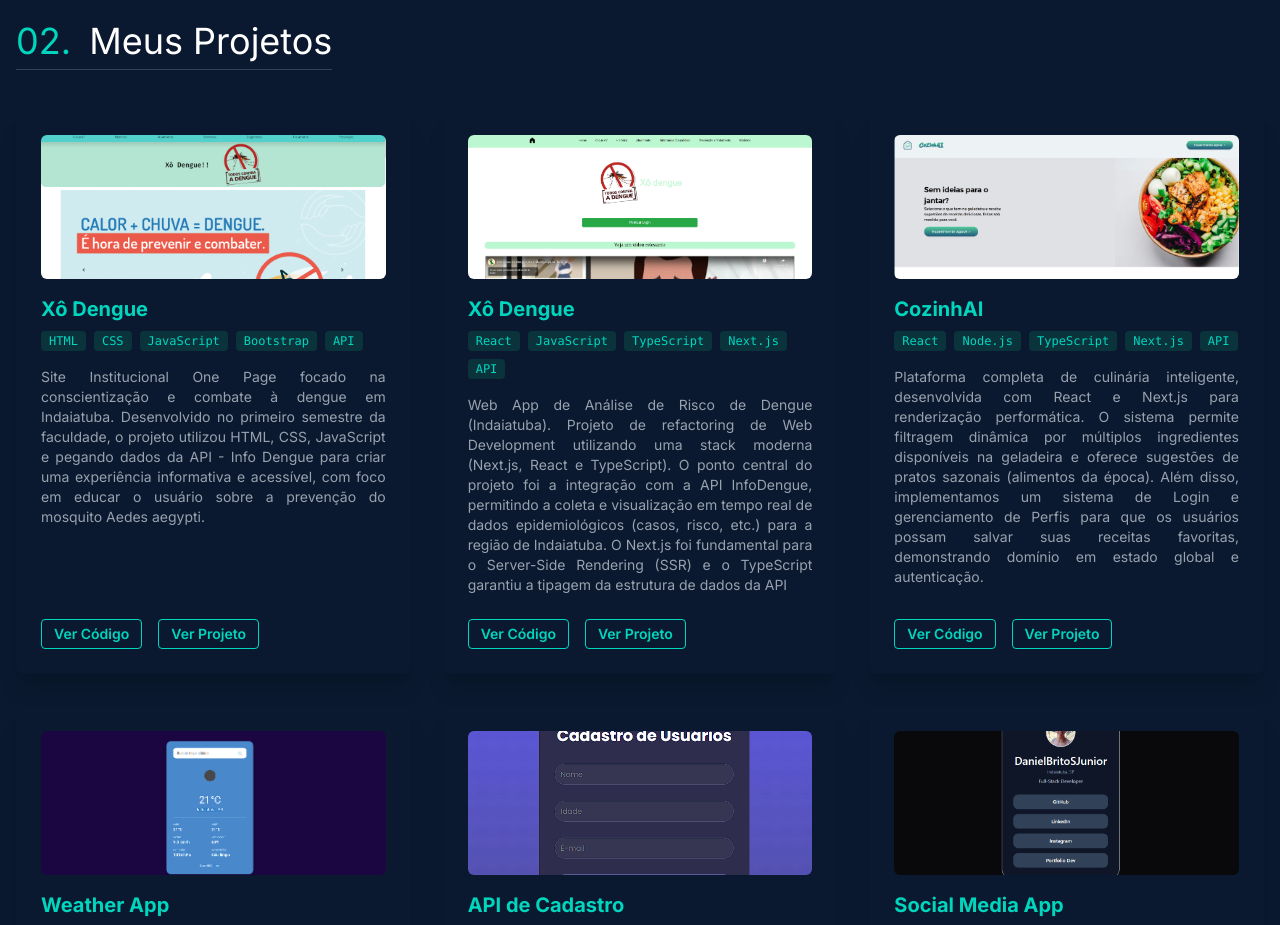
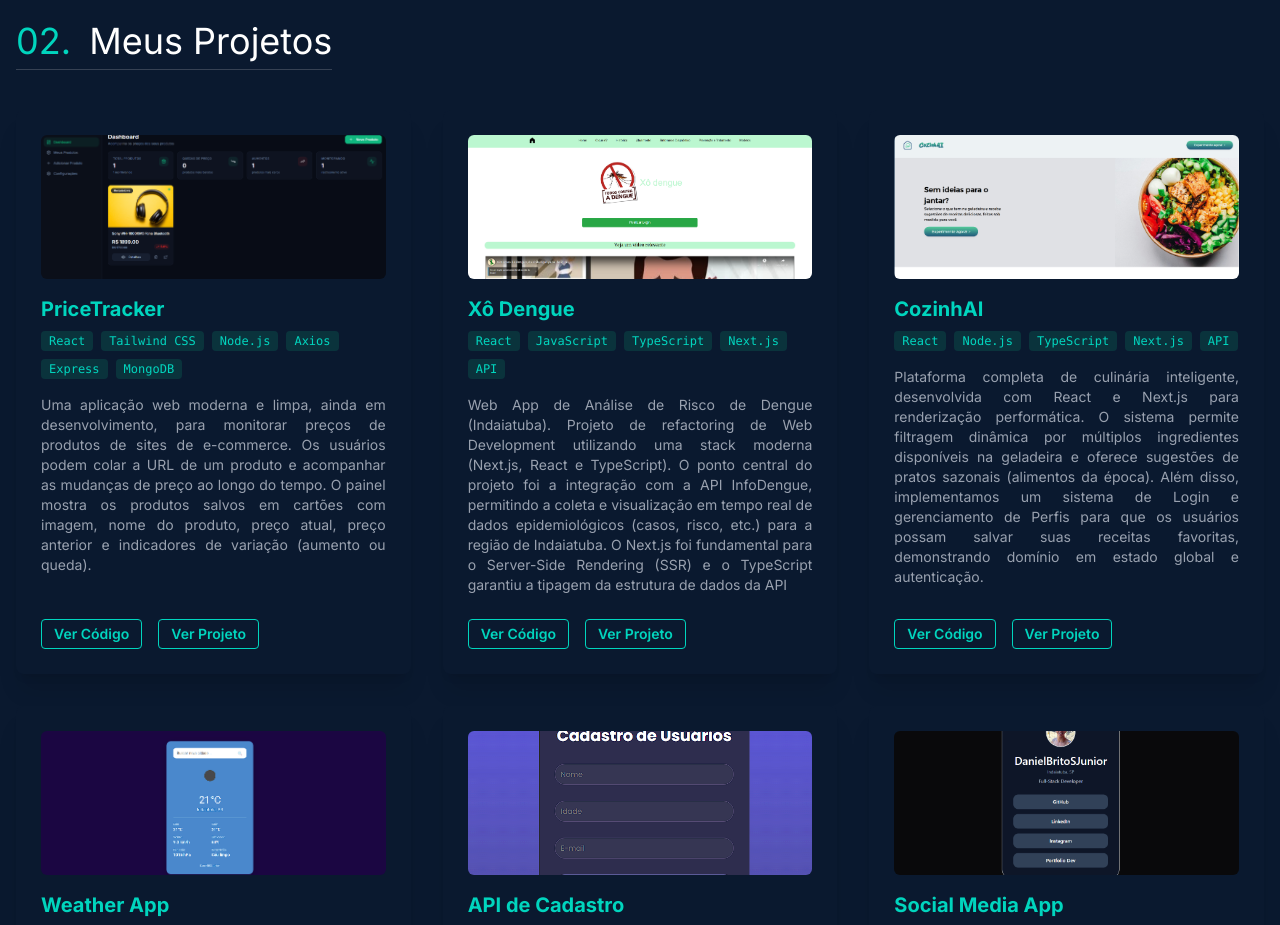
Before and after one commit to DanielBritoSJunior/portfolio-me, a React (Vite) app in the folder portfolio-me/: page / in a window 1280 px wide. Shown: the part 1920-2845 px from the top of the page. Built offline with nearby package versions, Linux system fonts and the light colour scheme.

Commit message:
feat: adicionando novo projeto ao portfolio

```diff
--- a/portfolio-me/src/components/Projects/ProjectsSection.tsx
+++ b/portfolio-me/src/components/Projects/ProjectsSection.tsx
@@ -9,12 +9,12 @@ interface ProjectData extends ProjectCardProps {
 const projects: ProjectData[] = [
     {
         id: 1,
-        title: 'Xô Dengue',
-        description: 'Site Institucional One Page focado na conscientização e combate à dengue em Indaiatuba. Desenvolvido no primeiro semestre da faculdade, o projeto utilizou HTML, CSS, JavaScript e pegando dados da API - Info Dengue para criar uma experiência informativa e acessível, com foco em educar o usuário sobre a prevenção do mosquito Aedes aegypti.',
-        image: '/images/xodengue2.png',
-        githubLink: 'https://github.com/DanielBritoSJunior/pi-dengue',
-        liveLink: 'https://pi-dengue.vercel.app/',
-        technologies: ['HTML', 'CSS', 'JavaScript', 'Bootstrap', 'API']
+        title: 'PriceTracker',
+        description: 'Uma aplicação web moderna e limpa, ainda em desenvolvimento, para monitorar preços de produtos de sites de e-commerce. Os usuários podem colar a URL de um produto e acompanhar as mudanças de preço ao longo do tempo. O painel mostra os produtos salvos em cartões com imagem, nome do produto, preço atual, preço anterior e indicadores de variação (aumento ou queda).',
+        image: '/images/PriceTracker.png',
+        githubLink: 'https://github.com/DanielBritoSJunior/price-tracker',
+        liveLink: 'https://price-tracker-one-amber.vercel.app/',
+        technologies: ['React','Tailwind CSS', 'Node.js', 'Axios', 'Express', 'MongoDB'],
     },
 
     {
```
Also changed, not shown: portfolio-me/public/images/PriceTracker.png (added).
